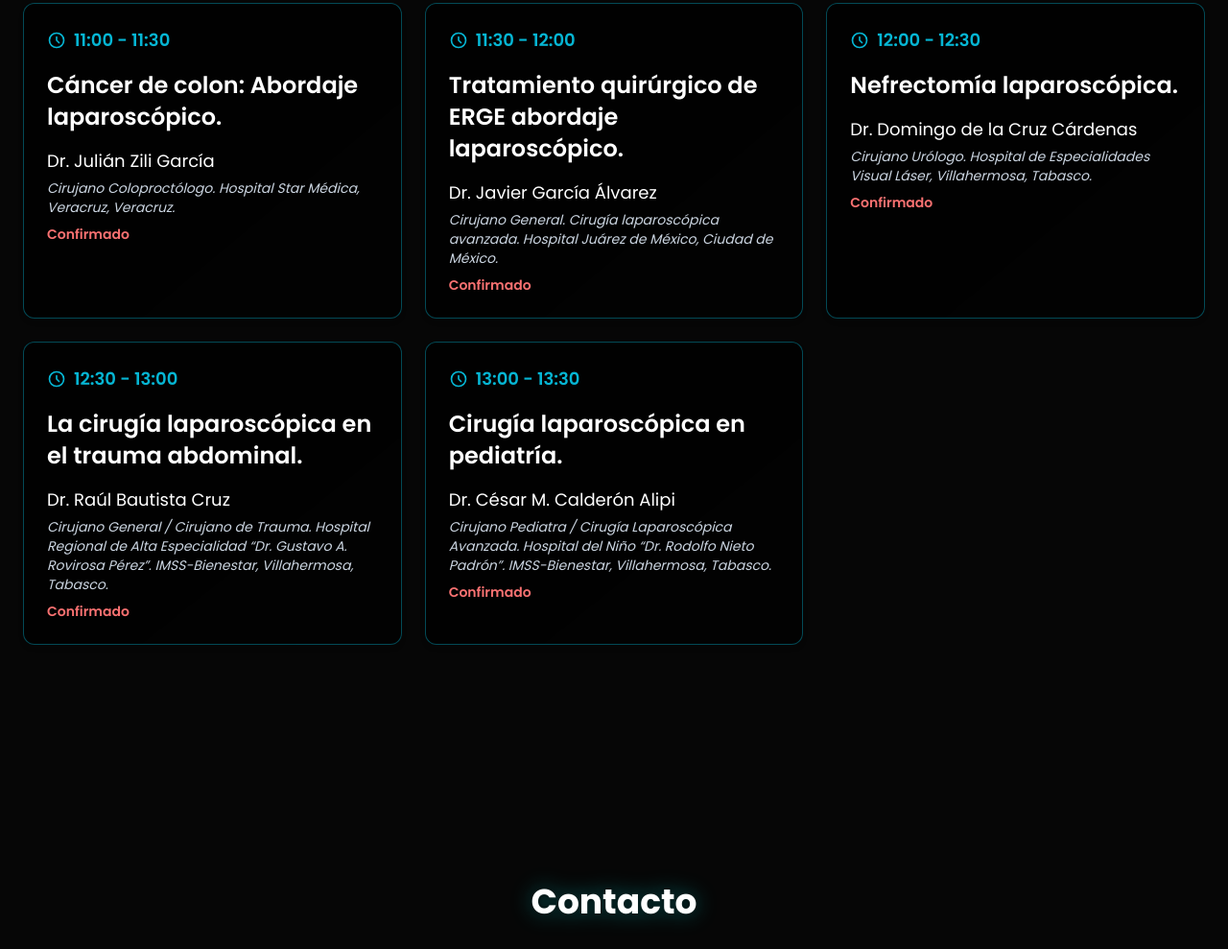
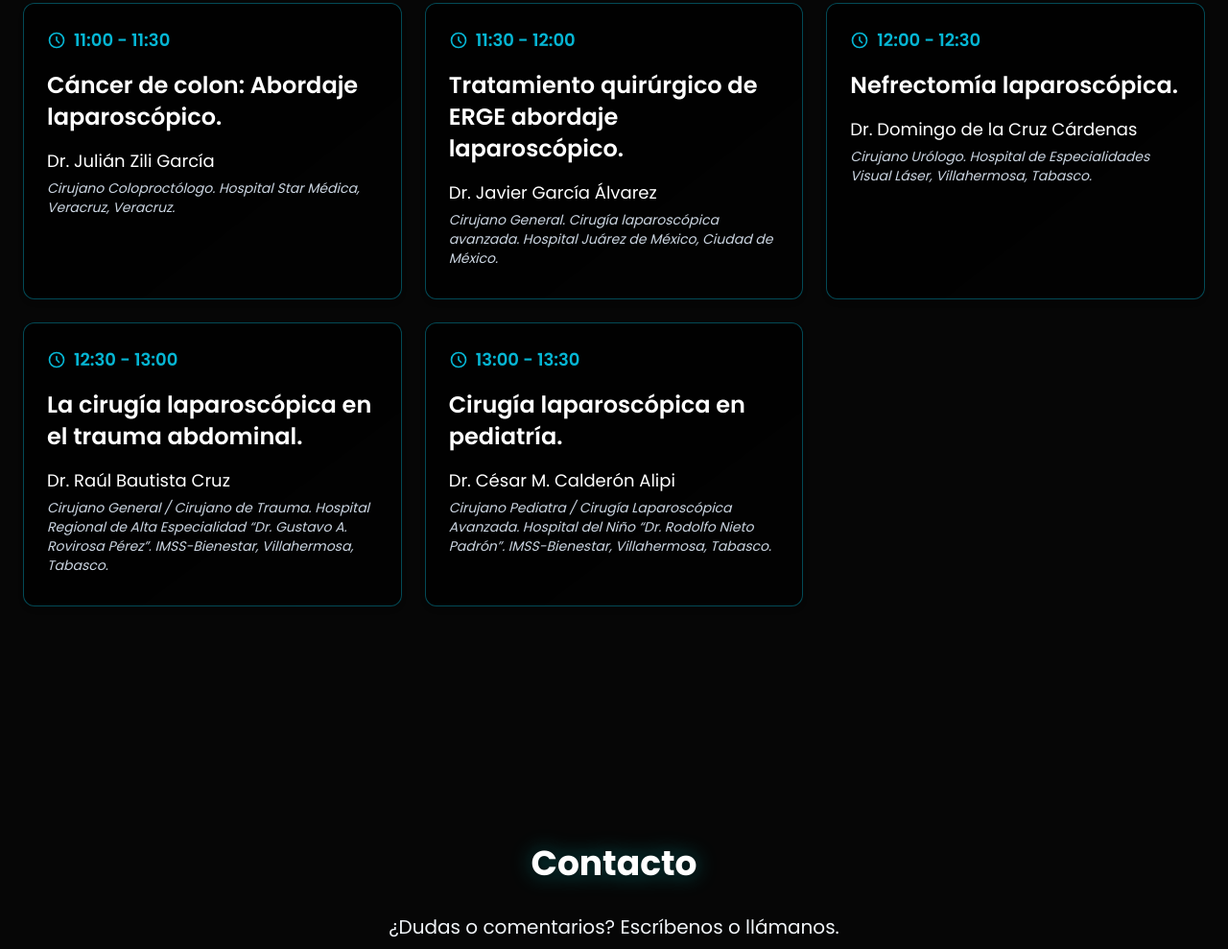
Before and after one commit to Arellanox/mensajes, a plain HTML site: page congreso/index.html in a window 1280 px wide. Shown: the part 4032-5021 px from the top of the page at 96% size. Drawn offline with nearby package versions, Linux system fonts and the light colour scheme.

Commit message:
Remove 'Confirmado' from surgical sections
Removed 'Confirmado' text from multiple sections.

```diff
--- a/congreso/index.html
+++ b/congreso/index.html
@@ -474,7 +474,7 @@ Regional de Alta Especialidad “Dr. Juan Graham Casasús”.IMSS-Bienestar, Vil
           <h4 class="text-2xl font-semibold text-white mb-4 leading-snug">Cáncer de colon: Abordaje laparoscópico.</h4>
           <p class="text-lg font-medium text-white mb-1">Dr. Julián Zili García</p>
           <p class="text-slate-300 italic text-sm mb-2">Cirujano Coloproctólogo. Hospital Star Médica, Veracruz, Veracruz.</p>
-          <p class="text-red-400 font-semibold text-sm">Confirmado</p>
+
         </div>
 
         <!-- 8 -->
@@ -488,7 +488,7 @@ Regional de Alta Especialidad “Dr. Juan Graham Casasús”.IMSS-Bienestar, Vil
           <h4 class="text-2xl font-semibold text-white mb-4 leading-snug">Tratamiento quirúrgico de ERGE abordaje laparoscópico.</h4>
           <p class="text-lg font-medium text-white mb-1">Dr. Javier García Álvarez</p>
           <p class="text-slate-300 italic text-sm mb-2">Cirujano General. Cirugía laparoscópica avanzada. Hospital Juárez de México, Ciudad de México.</p>
-          <p class="text-red-400 font-semibold text-sm">Confirmado</p>
+
         </div>
 
         <!-- 9 -->
@@ -502,7 +502,7 @@ Regional de Alta Especialidad “Dr. Juan Graham Casasús”.IMSS-Bienestar, Vil
           <h4 class="text-2xl font-semibold text-white mb-4 leading-snug">Nefrectomía laparoscópica.</h4>
           <p class="text-lg font-medium text-white mb-1">Dr. Domingo de la Cruz Cárdenas</p>
           <p class="text-slate-300 italic text-sm mb-2">Cirujano Urólogo. Hospital de Especialidades Visual Láser, Villahermosa, Tabasco.</p>
-          <p class="text-red-400 font-semibold text-sm">Confirmado</p>
+
         </div>
 
         <!-- 10 -->
@@ -516,7 +516,7 @@ Regional de Alta Especialidad “Dr. Juan Graham Casasús”.IMSS-Bienestar, Vil
           <h4 class="text-2xl font-semibold text-white mb-4 leading-snug">La cirugía laparoscópica en el trauma abdominal.</h4>
           <p class="text-lg font-medium text-white mb-1">Dr. Raúl Bautista Cruz</p>
           <p class="text-slate-300 italic text-sm mb-2">Cirujano General / Cirujano de Trauma. Hospital Regional de Alta Especialidad “Dr. Gustavo A. Rovirosa Pérez”. IMSS-Bienestar, Villahermosa, Tabasco.</p>
-          <p class="text-red-400 font-semibold text-sm">Confirmado</p>
+
         </div>
 
         <!-- 11 -->
@@ -530,7 +530,7 @@ Regional de Alta Especialidad “Dr. Juan Graham Casasús”.IMSS-Bienestar, Vil
           <h4 class="text-2xl font-semibold text-white mb-4 leading-snug">Cirugía laparoscópica en pediatría.</h4>
           <p class="text-lg font-medium text-white mb-1">Dr. César M. Calderón Alipi</p>
           <p class="text-slate-300 italic text-sm mb-2">Cirujano Pediatra / Cirugía Laparoscópica Avanzada. Hospital del Niño “Dr. Rodolfo Nieto Padrón”. IMSS-Bienestar, Villahermosa, Tabasco.</p>
-          <p class="text-red-400 font-semibold text-sm">Confirmado</p>
+
         </div>
 
 
```
